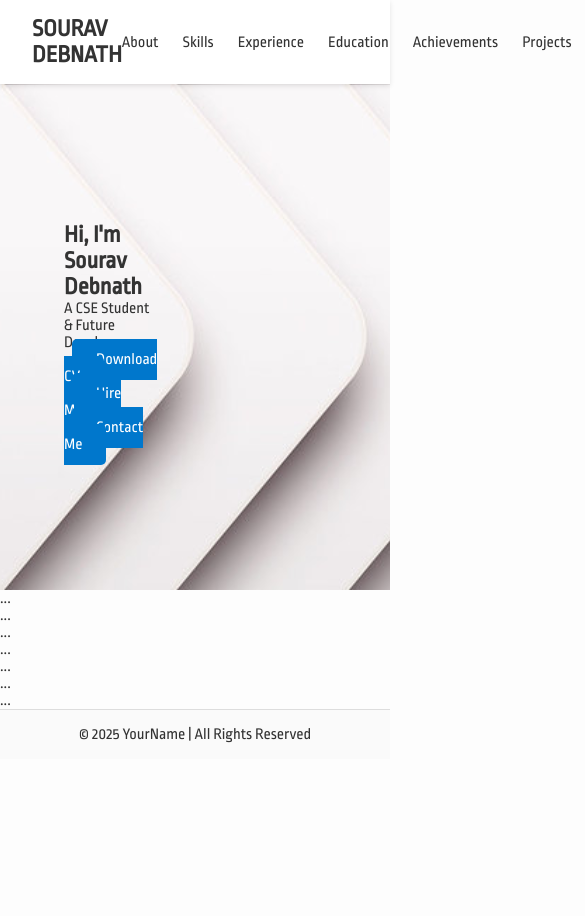
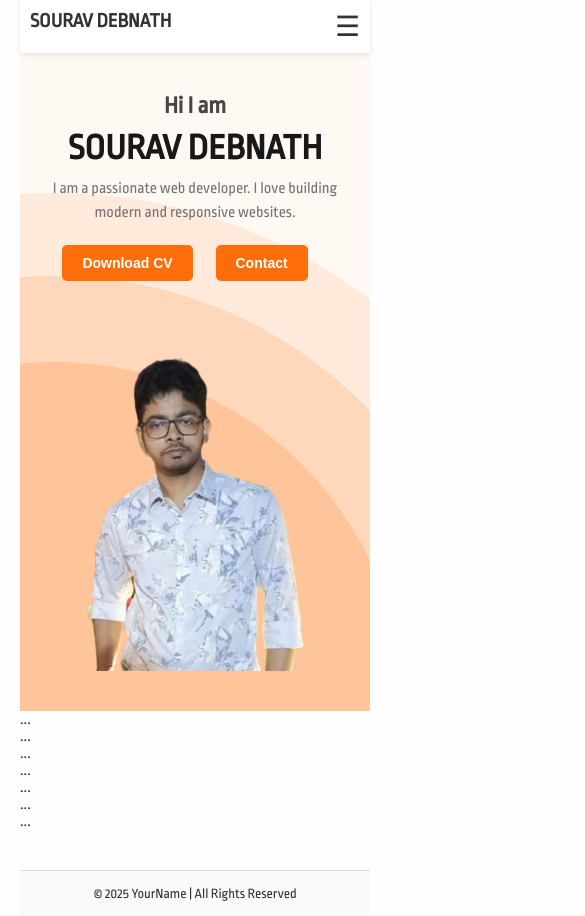
Before and after one commit to SOURAVcse9/personal-portfolio, a plain HTML site: page index.html in a window 390 px wide. Shown: the top 916 px of the page, 585 px wide, since content can reach past the window. Before the commit the page ends 844 px from the top, so only its background shows below. Drawn offline with nearby package versions, Linux system fonts and the light colour scheme.

Commit message:
ending the bannar section and responsive for small devices

```diff
--- a/index.html
+++ b/index.html
@@ -3,7 +3,7 @@
 <head>
     <meta charset="UTF-8">
     <meta name="viewport" content="width=device-width, initial-scale=1.0">
-        <title>souravs portfolio</title>
+    <title>web developer</title>
     <link rel="shortcut icon" href="images/pic.png" type="image/x-icon">
 
     <link rel="preconnect" href="https://fonts.googleapis.com">
@@ -12,12 +12,23 @@
     <link rel="stylesheet" href="styles/style.css">
 
 </head>
+
+<script>
+  function toggleMenu() {
+    const navMenu = document.getElementById("nav-menu");
+    navMenu.classList.toggle("show");
+  }
+</script>
+
 <body>
   <!-- Navbar -->
   <header class="navbar">
     <h2 class="logo">SOURAV DEBNATH</h2>
-    <nav>
-      <ul class="nav-links">
+    <div class="hamburger" onclick="toggleMenu()">
+      &#9776;
+    </div>
+    <nav id="nav-menu" class="nav-links">
+      <ul>
         <li><a href="#about">About</a></li>
         <li><a href="#skills">Skills</a></li>
         <li><a href="#experience">Experience</a></li>
@@ -29,21 +40,22 @@
     </nav>
   </header>
 
-  <!-- Main Banner -->
-  <section class="banner" id="home">
-    <div class="banner-content">
-      <h1>Hi, I'm Sourav Debnath</h1>
-      <p>A CSE Student & Future Developer</p>
-      <div class="banner-buttons">
-        <a href="assets/resume.pdf" download class="btn">Download CV</a>
-        <a href="#contact" class="btn">Hire Me</a>
-        <a href="#contact" class="btn">Contact Me</a>
+
+  <div class="bannar">
+    <div class="bannar-content">
+        <h3 class="bannar-greating">Hi I am</h3>
+        <h1 class="bannar-heading">SOURAV DEBNATH</h1>
+        <p class="bannar-discreption">
+          I am a passionate web developer. I love building modern and responsive websites.
+        </p>
+        <button class="btn-primary">Download CV</button>
+        <button class="btn-primary">Contact</button>
+    </div>
+    <div class="bannar-image">
+      <img src="images/profile.png" alt="profile picture">
     </div>
   </div>
-    <div class="banner-image">
-      <img src="images/photo2.png" alt="souravs profile picture" />
-    </div>
-  </section>
+
 
   <!-- Sections (placeholders, will fill in next steps) -->
   <section id="about">...</section>
--- a/styles/style.css
+++ b/styles/style.css
@@ -1,38 +1,46 @@
-* {
+
+/* developer */
+*{
     margin: 0;
     padding: 0;
     box-sizing: border-box;
   }
+  body {
+    font-family: 'Ropa Sans', 'Open Sans', sans-serif;
+    margin: 0;
+    padding: 0 20px;
+    max-width: 1200px;
+    /* max-width: 80%; */
+    margin-inline: auto;
+    background-color: #fefefe;
+    color: #333;
+    /* display: flex;
+    flex-direction: column; */
+    align-items: center;
+    /* line-height: 1.6; */
+    /* font-size: 16px; */
+    overflow-x: hidden;
+  }
 
-  body {
-    font-family: 'Segoe UI', sans-serif;
-
-    font-family: 'Open Sans', sans-serif;
-    font-family: 'Ropa Sans', sans-serif;
-
-    background: #fdfdfd;
-    color: #333;
-    scroll-behavior: smooth;
-    max-width: 1200px;
-    margin: 0 auto;
-  }
 
   .navbar {
     background: #ffffff;
-    padding: 1rem 2rem;
+    padding: 20px;
+
     box-shadow: 0 2px 5px rgba(0,0,0,0.1);
     display: flex;
     justify-content: space-between;
     align-items: center;
     position: sticky;
     top: 0;
-    z-index: 999;
+    z-index: 1000;
   }
 
   .nav-links {
     list-style: none;
     display: flex;
     gap: 1.5rem;
+    font-size: 20px;
   }
 
   .nav-links a {
@@ -43,57 +51,122 @@
   }
 
   .nav-links a:hover {
-    color: #0077cc;
+    color:#FD6E0A;;
   }
 
-  .banner {
+/* Hamburger icon */
+.hamburger {
+  display: none;
+  font-size: 28px;
+  cursor: pointer;
+}
+
+/* Default nav menu setup */
+.nav-links ul {
+  display: flex;
+  list-style: none;
+  gap: 1.5rem;
+}
+
+.nav-links ul li a {
+  text-decoration: none;
+  color: #333;
+  font-weight: 500;
+  transition: color 0.3s;
+}
+
+.nav-links ul li a:hover {
+  color: #FD6E0A;
+}
+
+
+
+
+  .btn-primary {
+    display: inline-flex;
+    align-items: center;
+    justify-content: center;
+    border-radius: 5px;
+    background: #FD6E0A;
+    border: none;
+    color: #FFF;
+    font-size: 20px;
+    font-weight: 700;
+    padding: 15px 35px;
+    margin-right: 20px;
+    cursor: pointer;
+    transition: background 0.3s;
+  }
+
+  .btn-primary:hover {
+    background: #e55e00;
+    margin-right: 20px;
+    padding:15px 35px;
+  }
+
+  .bannar {
     display: flex;
     justify-content: space-between;
     align-items: center;
-    /* padding: 4rem 2rem; */
-    padding-left: 4rem;
-    padding-right: 0;;
-    background-image: url('../images/header_bg.jpg'); /* match body background */
-    background-size: cover;
-    background-position: center;
-    height: 60vh;
+    background-color: #FFF8F3;
+    background-image: url('../images/header.png');
+    background-repeat: no-repeat, no-repeat;
+    background-position:bottom right;
+    background-size: auto, auto; /* Keep original image size */
+    padding: 100px 20px 80px 20px;
+    margin: 0 auto;
+    height: 100vh;
+    gap: 30px;
+    position: relative;
+    overflow: hidden;
+    flex-wrap: wrap;
+  }
 
 
-    position: relative;
-    overflow: hidden;
+  .bannar-content {
+    max-width: 600px;
+    flex: 1 1 300px;
+  }
+
+  .bannar-greating {
+    color: #474747;
+    font-size: 45px;
+    font-weight: 600;
+    margin-bottom: 10px;
+  }
+
+  .bannar-heading {
+    color: #181818;
+    font-size: 85px;
+    font-weight: 700;
+    margin: 10px 0;
+  }
+
+  .bannar-discreption {
+    color: #757575;
+    font-size: 24px;
+    line-height: 30px;
+    margin-bottom: 20px;
+    max-width: 585px;
+
+  }
+  .bannar-image {
+    position: absolute;
+    bottom: 0;
+    right: 0px; /* Slight inward offset */
+    max-width: 600px; /* Adjust to preferred size */
+    width: 100%;
+    height: auto;
+    z-index: 1; /* Ensure it's on top if needed */
+  }
+  .bannar-image img {
+    width: 100%;
+    height: auto;
+    /* box-shadow: 0 4px 12px rgba(0,0,0,0.1);  */
 
   }
 
-  .banner-content {
-    flex: 1;
-    padding-right: 10rem;
-  }
 
-  .banner-image {
-    flex: 1;
-    display: flex;
-    justify-content: center;
-    align-items: center;
-    max-width: 100%;
-    height: auto;
-    margin-left: 15rem;
-    border-radius: 10px;
-  }
-
-  /* Button styling updated */
-  .banner-buttons .btn {
-    text-decoration: none;
-    margin: 0.5rem;
-    padding: 0.75rem 1.5rem;
-    background: #0077cc; /* same as navbar hover */
-    color: #fff;
-    border-radius: 5px;
-    transition: background 0.3s;
-  }
-
-  .banner-buttons .btn:hover {
-    background: #005fa3; /* darker shade on hover */
-  }
 
 
   .footer {
@@ -101,4 +174,145 @@
     padding: 1rem;
     background: #fafafa;
     border-top: 1px solid #ddd;
+    margin-top:40px;
+    padding: 20px 0px;
   }
+
+
+
+
+
+
+
+  /* Responsive Design */
+
+/* Tablet (768px and below) */
+@media (max-width: 768px) {
+
+
+  .nav-links {
+    flex-direction: column;
+    font-size: 20px;
+
+  }
+
+    .navbar {
+    /* /* flex-direction: column; */
+    align-items: flex-start;
+    flex-wrap: wrap;
+    display: flex;
+    justify-content: space-between;
+  }
+
+  .hamburger {
+    display: block;
+    cursor:pointer;
+  }
+
+  .nav-links {
+    display: none;
+    width: 100%;
+  }
+
+  .nav-links.show {
+    display: block;
+  }
+
+  .nav-links ul {
+    flex-direction: column;
+    padding: 5px 0;
+  }
+
+  .nav-links ul li {
+    margin: 0px 0;
+    text-align: center;
+  }
+
+  .bannar {
+    flex-direction: column;
+    text-align: center;
+    padding: 40px 10px;
+    height: auto;
+    text-align: center;
+  }
+
+  .bannar-content {
+    max-width: 100%;
+    flex: 1 1 100%;
+  }
+
+  .bannar-heading {
+    font-size: 50px;
+  }
+
+  .bannar-greating {
+    font-size: 30px;
+  }
+
+  .bannar-discreption {
+    font-size: 18px;
+    line-height: 28px;
+    max-width: 100%;
+  }
+
+  .bannar-image {
+    position: relative;
+
+    max-width: 100%;
+    display: flex;
+    justify-content: center;
+    margin: 20px auto 0 auto;
+  }
+  .bannar-image img {
+    width: 100%;
+    height: auto;
+    /* max-width:300px; */
+    margin:0 auto;
+
+  }
+
+  .btn-primary {
+    font-size: 16px;
+    padding: 12px 25px;
+    margin-bottom: 10px;
+  }
+}
+
+/* Mobile (480px and below) */
+@media (max-width: 480px) {
+  .navbar {
+    padding: 10px;
+  }
+
+  .logo {
+    font-size: 20px;
+  }
+
+  .nav-links {
+    font-size: 16px;
+    gap: 8px;
+  }
+
+  .bannar-heading {
+    font-size: 36px;
+  }
+
+  .bannar-greating {
+    font-size: 24px;
+  }
+
+  .bannar-discreption {
+    font-size: 16px;
+    line-height: 24px;
+  }
+
+  .btn-primary {
+    font-size: 14px;
+    padding: 10px 20px;
+  }
+
+  .footer {
+    font-size: 14px;
+    padding: 15px 0;
+  }
+}
```
Also changed, not shown: images/header.png (added), images/profile.png (added). Lines whose indentation alone changed are shown as unchanged.
